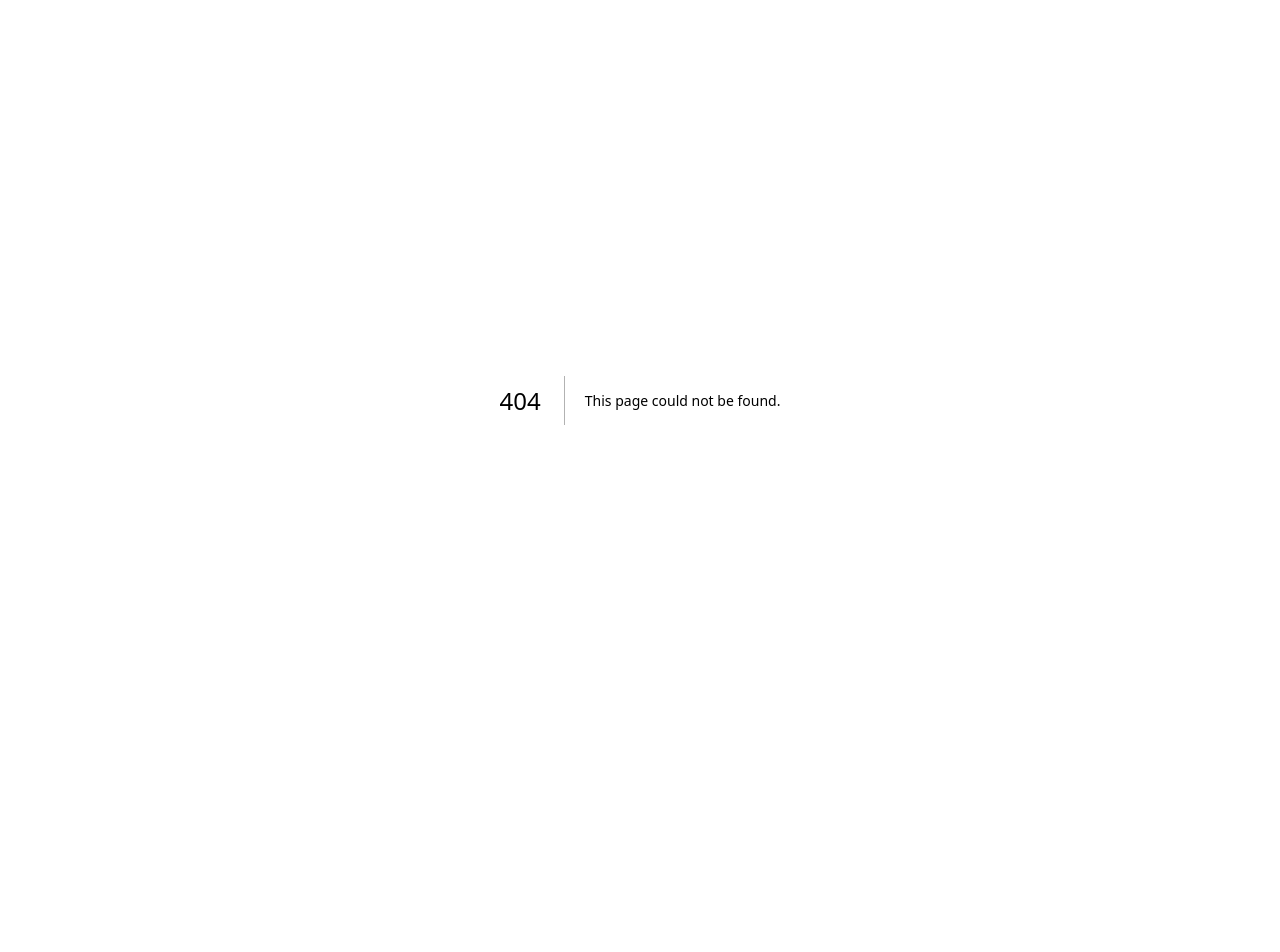
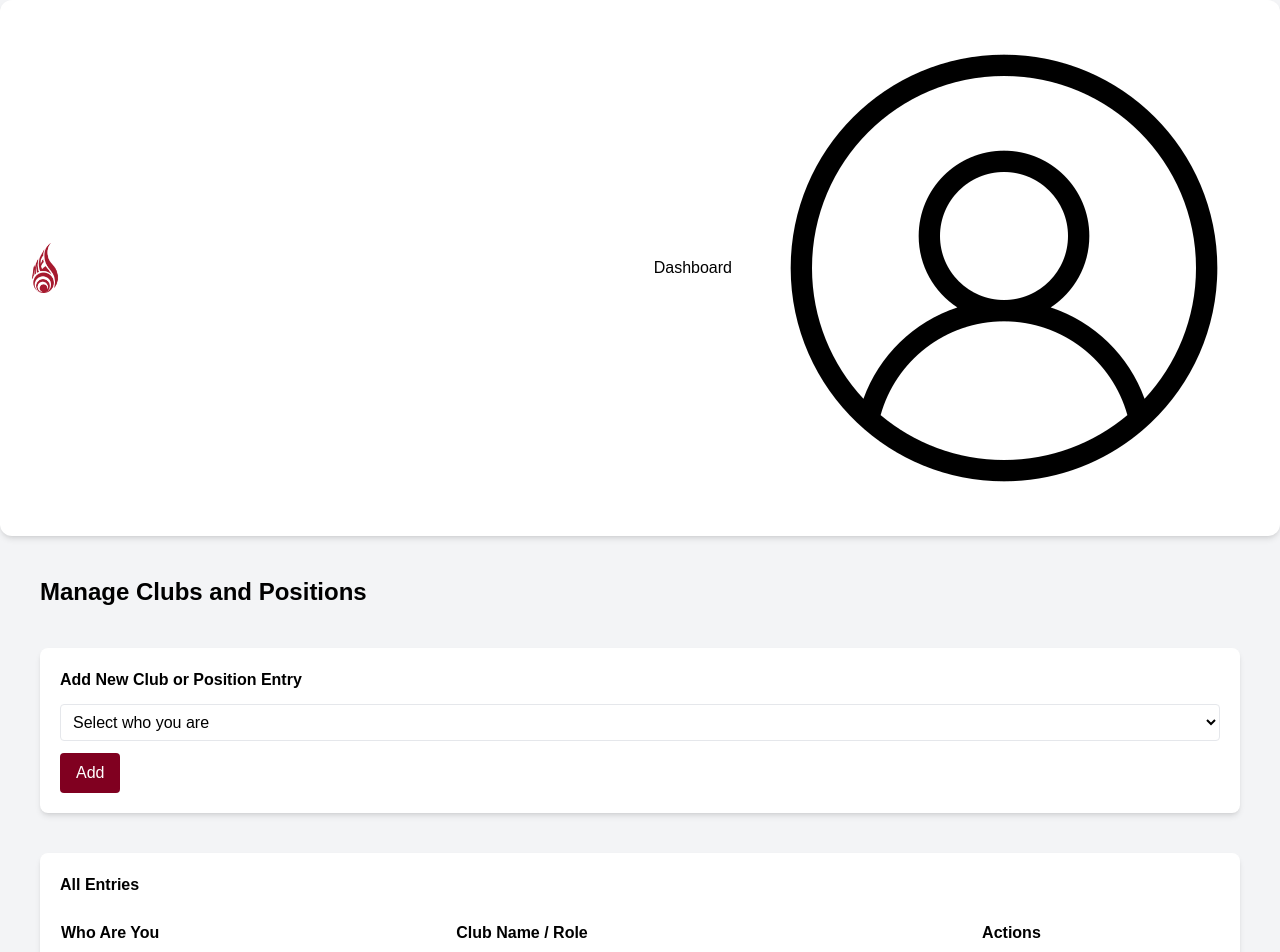
Before and after one commit to ausbennett/mes-finance-platform, a Next.js app in the folder src/frontend/: page /updateClubs in a window 1280 px wide. Before the commit this address had no page. Shown: the top 952 px of the page. Before the commit the page ends 800 px from the top, so only its background shows below. Built offline with nearby package versions, Linux system fonts and the light colour scheme; no server answers.

Commit message:
adding dashboard and functionality to allow for add, delete, edit club info

```diff
--- a/src/frontend/app/adminDashboard/page.tsx
+++ b/src/frontend/app/adminDashboard/page.tsx
@@ -113,7 +113,7 @@ export default function UserDashboardPage() {
                      <button
                         className="bg-primary text-white font-semilbold p-2 rounded-lg w-32 drop-shadow-lg"
                         onClick={() => {
-                           router.push("/newRequest");
+                           router.push("/updateClubs");
                         }}
                      >
                         Update info
--- a/src/frontend/app/components/navbar.tsx
+++ b/src/frontend/app/components/navbar.tsx
@@ -8,7 +8,7 @@ export default function NavBar() {
 
    const currPage = usePathname();
 
-   const user: string = "user";
+   const user: string | null = sessionStorage.getItem("userRole");
 
    const handleDashNav = () => {
       if (user == "admin") {
--- a/src/frontend/app/page.tsx
+++ b/src/frontend/app/page.tsx
@@ -69,9 +69,16 @@ export default function LoginPage() {
       console.log("session storage has stored email", email);
 
       const isUser = users.some((user) => user.email === email);
+      const currentUser = users.find((user) => user.email === email);
+      const isAdmin = currentUser?.role === "admin";
+      sessionStorage.setItem("userRole", isAdmin ? "admin" : "user");
 
       if (isUser) {
-         router.push("/userDashboard");
+         if (isAdmin) {
+            router.push("/adminDashboard");
+         } else {
+            router.push("/userDashboard");
+         }
       } else {
          router.push("/userInfoGeneral");
       }
--- /dev/null
+++ b/src/frontend/app/updateClubs/page.tsx
@@ -0,0 +1,218 @@
+"use client";
+
+import axios from "axios";
+import { useEffect, useState } from "react";
+import NavBar from "../components/navbar";
+
+export default function UserDashboardPage() {
+   interface ClubEntry {
+      _id: string;
+      whoAreYou: string;
+      name?: string;
+      clubRole?: string;
+   }
+
+   const [entries, setEntries] = useState<ClubEntry[]>([]);
+   const [editId, setEditId] = useState<string | null>(null);
+   const [newEntry, setNewEntry] = useState({
+      whoAreYou: "",
+      name: "",
+      clubRole: "",
+   });
+
+   const [editEntry, setEditEntry] = useState({
+      whoAreYou: "",
+      name: "",
+      clubRole: "",
+   });
+
+   const fetchEntries = async () => {
+      const res = await axios.get("http://localhost:3001/api/clubs");
+      setEntries(res.data);
+   };
+
+   useEffect(() => {
+      fetchEntries();
+   }, []);
+
+   const handleAdd = async () => {
+      const payload =
+         newEntry.whoAreYou === "MES Position"
+            ? { whoAreYou: newEntry.whoAreYou, clubRole: newEntry.clubRole }
+            : { whoAreYou: newEntry.whoAreYou, name: newEntry.name };
+
+      await axios.post("http://localhost:3001/api/clubs", payload);
+      setNewEntry({ whoAreYou: "", name: "", clubRole: "" });
+      fetchEntries();
+   };
+
+   const handleEdit = async (id: string) => {
+      const payload =
+         editEntry.whoAreYou === "MES Position"
+            ? { clubRole: editEntry.clubRole }
+            : { name: editEntry.name };
+
+      await axios.put(`http://localhost:3001/api/clubs/${id}`, payload);
+      setEditId(null);
+      fetchEntries();
+   };
+
+   const handleDelete = async (id: string) => {
+      await axios.delete(`http://localhost:3001/api/clubs/${id}`);
+      fetchEntries();
+   };
+
+   return (
+      <div className="space-y-10 bg-gray-100 min-h-screen">
+         <NavBar />
+         <div className="px-10 pb-10 space-y-10">
+            <h1 className="text-2xl font-bold text-primary-text">
+               Manage Clubs and Positions
+            </h1>
+            {/* Add New Entry */}
+            <div className="bg-white rounded-lg p-5 shadow-md space-y-3">
+               <h2 className="font-semibold">Add New Club or Position Entry</h2>
+               <select
+                  className="border rounded p-2 w-full bg-white"
+                  value={newEntry.whoAreYou}
+                  onChange={(e) =>
+                     setNewEntry({
+                        ...newEntry,
+                        whoAreYou: e.target.value,
+                        name: "",
+                        clubRole: "",
+                     })
+                  }
+               >
+                  <option value="">Select who you are</option>
+                  <option value="MES Position">MES Position</option>
+                  <option value="Club, Team, or Society">
+                     Club, Team, or Society
+                  </option>
+               </select>
+
+               {newEntry.whoAreYou === "MES Position" && (
+                  <input
+                     className="border rounded p-2 w-full bg-white"
+                     placeholder="Role (e.g. President)"
+                     value={newEntry.clubRole}
+                     onChange={(e) =>
+                        setNewEntry({ ...newEntry, clubRole: e.target.value })
+                     }
+                  />
+               )}
+
+               {newEntry.whoAreYou === "Club, Team, or Society" && (
+                  <input
+                     className="border rounded p-2 w-full bg-white"
+                     placeholder="Club Name"
+                     value={newEntry.name}
+                     onChange={(e) =>
+                        setNewEntry({ ...newEntry, name: e.target.value })
+                     }
+                  />
+               )}
+
+               <button
+                  className="bg-primary text-white px-4 py-2 rounded"
+                  onClick={handleAdd}
+                  disabled={
+                     !newEntry.whoAreYou ||
+                     (!newEntry.name && !newEntry.clubRole)
+                  }
+               >
+                  Add
+               </button>
+            </div>
+
+            {/* Table of Entries */}
+            <div className="bg-white rounded-lg p-5 shadow-md">
+               <h2 className="font-semibold mb-4">All Entries</h2>
+               <table className="w-full table-auto border-collapse">
+                  <thead>
+                     <tr className="border-b">
+                        <th className="text-left py-2">Who Are You</th>
+                        <th className="text-left py-2">Club Name / Role</th>
+                        <th className="text-left py-2">Actions</th>
+                     </tr>
+                  </thead>
+                  <tbody>
+                     {entries.map((entry) => (
+                        <tr
+                           key={entry._id}
+                           className="border-b"
+                        >
+                           <td className="py-2">{entry.whoAreYou}</td>
+                           <td className="py-2">
+                              {editId === entry._id ? (
+                                 <input
+                                    className="border rounded p-1 w-full bg-white"
+                                    value={
+                                       entry.whoAreYou === "MES Position"
+                                          ? editEntry.clubRole
+                                          : editEntry.name
+                                    }
+                                    onChange={(e) =>
+                                       setEditEntry(
+                                          entry.whoAreYou === "MES Position"
+                                             ? {
+                                                  ...editEntry,
+                                                  clubRole: e.target.value,
+                                               }
+                                             : {
+                                                  ...editEntry,
+                                                  name: e.target.value,
+                                               }
+                                       )
+                                    }
+                                 />
+                              ) : (
+                                 entry.clubRole || entry.name
+                              )}
+                           </td>
+                           <td className="py-2 space-x-2">
+                              {editId === entry._id ? (
+                                 <>
+                                    <button
+                                       className="text-green-600"
+                                       onClick={() => handleEdit(entry._id)}
+                                    >
+                                       Save
+                                    </button>
+                                    <button onClick={() => setEditId(null)}>
+                                       Cancel
+                                    </button>
+                                 </>
+                              ) : (
+                                 <>
+                                    <button
+                                       className="text-blue-600"
+                                       onClick={() => {
+                                          setEditId(entry._id);
+                                          setEditEntry({
+                                             whoAreYou: entry.whoAreYou,
+                                             name: entry.name || "",
+                                             clubRole: entry.clubRole || "",
+                                          });
+                                       }}
+                                    >
+                                       Edit
+                                    </button>
+                                    <button
+                                       className="text-red-600"
+                                       onClick={() => handleDelete(entry._id)}
+                                    >
+                                       Delete
+                                    </button>
+                                 </>
+                              )}
+                           </td>
+                        </tr>
+                     ))}
+                  </tbody>
+               </table>
+            </div>
+         </div>
+      </div>
+   );
+}
```
